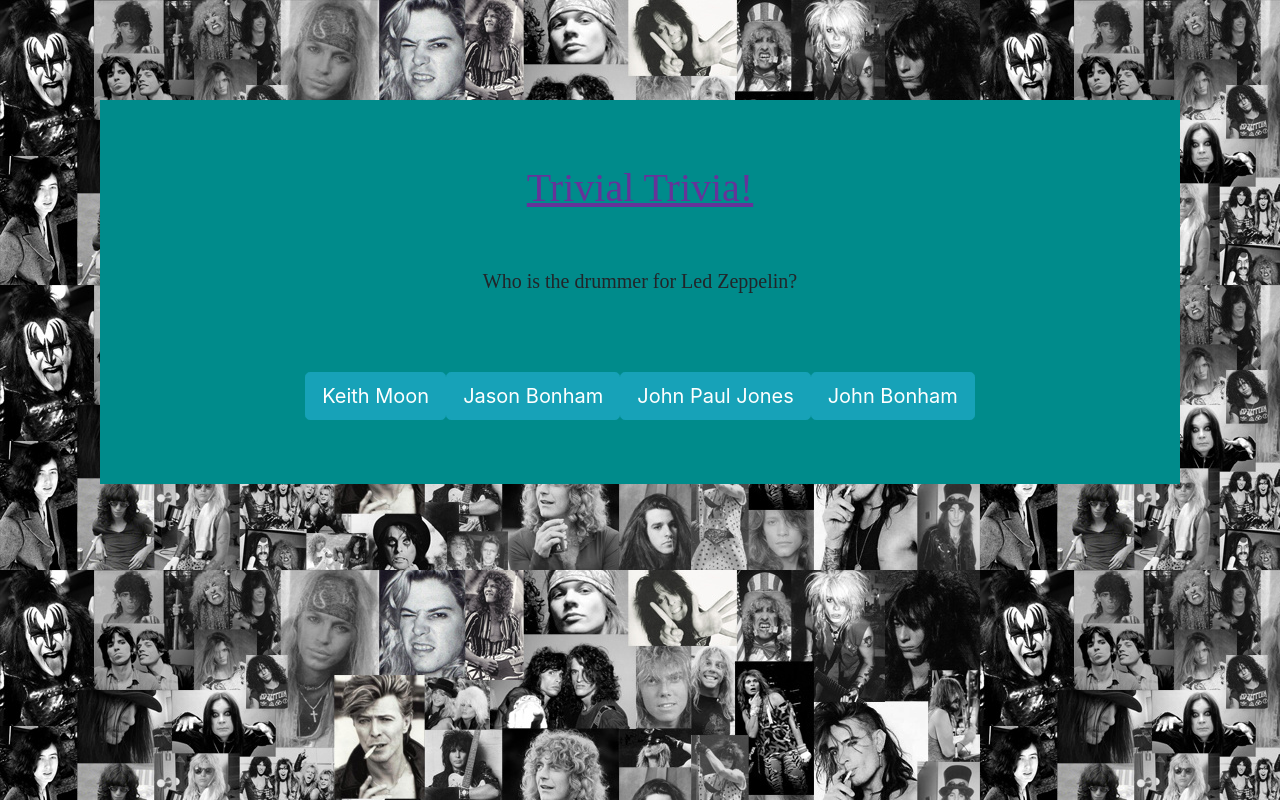
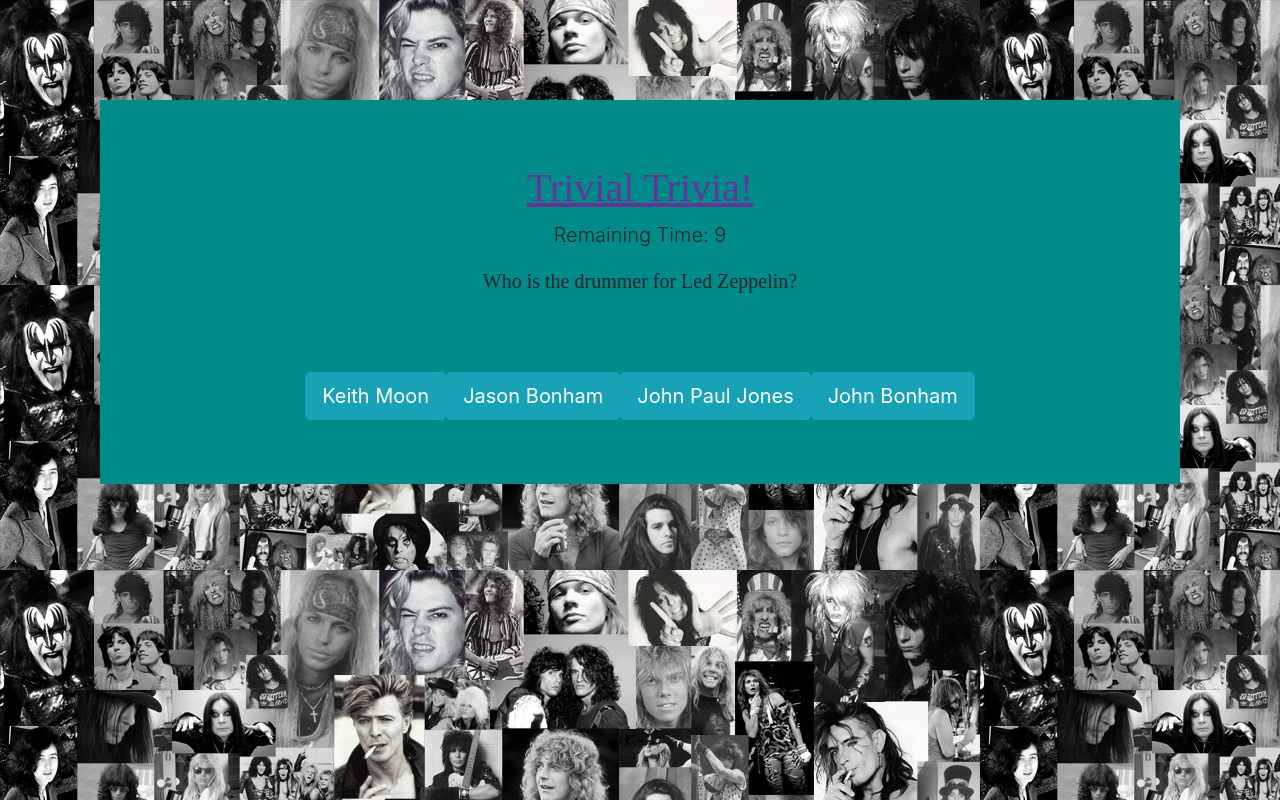
Before and after one commit to joe-dumford/TriviaGame, a plain HTML site: page index.html in a window 1280 px wide. Both pictures are taken after a click on the button "Start!". Drawn offline with nearby package versions, Linux system fonts and the light colour scheme; no server answers.

Commit message:
Gifs should be working and timer should be displayed. Also took care of the answer shown to user not removing when next question loaded.

```diff
--- a/assets/css/style.css
+++ b/assets/css/style.css
@@ -23,7 +23,7 @@
 
 /* using visibility over display to prevent html elements jumping */
 #remaining-time {
-    visibility: hidden;
+    visibility: visible
 }
 
 #remaining-time .timer-active {
--- a/assets/javascript/app.js
+++ b/assets/javascript/app.js
@@ -1,5 +1,5 @@
 //THINGS THAT NEED FIXING
-//1.String giving the correct answer when wrong answer is chosen doesn't disappear when the next question's generated
+//1.String giving the correct answer, when wrong answer is chosen, doesn't disappear when the next question's generated
 //2.If answer is selected in the final seconds of countdown the timer breaks (regardless of answer choice)
         //additionally if timer is allowed to runout the timer breaks
 //3. In an attempt to fix 1 & 2, I created more problems and now the timer doesn't display
@@ -11,7 +11,7 @@
 
 
 $(document).ready(function() {
-    $("remaining-time").hide();
+    $("#remaining-time").hide();
     //On Click Listener for User to Press Start Button
     $("#start").on('click', trivia.startGame);
     $(document).on('click', '.option', trivia.guessCheck);
@@ -21,7 +21,7 @@
 const giphy = {
     search: (searchTerm) => {
         let p = new Promise((resolve, reject) => {
-            $.get(`https://api.giphy.com/v1/gifs/search?q=${searchTerm.toLowerCase().replace(' ','+')}&api_key=LHRI5kC51qzijUd7112IVGYh11oo2wSf&limit=1`)
+            $.get(`https://api.giphy.com/v1/gifs/search?q=${searchTerm.toLowerCase().replace(' ','+')}&api_key=1ons7mUBGe3TNiGNhNR3ZaFADbDXjJig`)
             .then( (response) => {
                 resolve(response.data[0].images.fixed_height.url);
             });
@@ -120,8 +120,8 @@
         //Hide Start Button
         $('#start').hide();
         //Show Remaining Time
-        // $('#remaining-time').show();
-        $('#remaining-time').addClass('timer-active');
+        $('#remaining-time').show();
+        //$('#remaining-time').addClass('timer-active');
         //Ask Question
         trivia.nextQuestion();
     },
@@ -155,7 +155,7 @@
             $('#timer').text(trivia.timer);
             trivia.timer--;
             if (trivia.timer === 4) {
-                $('timer').addClass('last-seconds');
+                $('#timer').addClass('last-seconds');
             }
         }
         //Time ran out and unanswered gets incremented by one
@@ -164,7 +164,7 @@
             trivia.result = false;
             clearInterval(trivia.timerId);
             resultId = setTimeout(trivia.guessResult, 1000);
-            $('results').html("<h3>Time's Up! The answer was  " + Object.values(trivia.answers)[trivia.currentSet] + "</h3>");
+            $('#results').html("<h3>Time's Up! The answer was  " + Object.values(trivia.answers)[trivia.currentSet] + "</h3>");
         }
         else if (trivia.currentSet === Object.keys(trivia.questions).length) {
 
@@ -194,6 +194,7 @@
             //Adding to correct answers
             trivia.correct++;
 
+
             //Setting time the gif will run
             resultId = setTimeout(trivia.guessResult, 4500)
 
@@ -205,6 +206,7 @@
             $(this).addClass('btn-danger').removeClass('btn-info');
 
             trivia.incorrect++;
+
             //commenting this out keeps the timer moving when wrong answer chosen -> clearInterval(trivia.timerId);
             resultId = setTimeout(trivia.guessResult, 4500)
             let wrongAnswer = `<h3>The answer was ${currentAnswer} </h3>`;
@@ -218,6 +220,8 @@
 
         $('.option').remove();
         $('#results img').remove();
+        $('#results h3').remove();
+
 
         trivia.nextQuestion();
     }
```
Also changed, not shown: index.html (+0 -8 lines), 1 other file.
